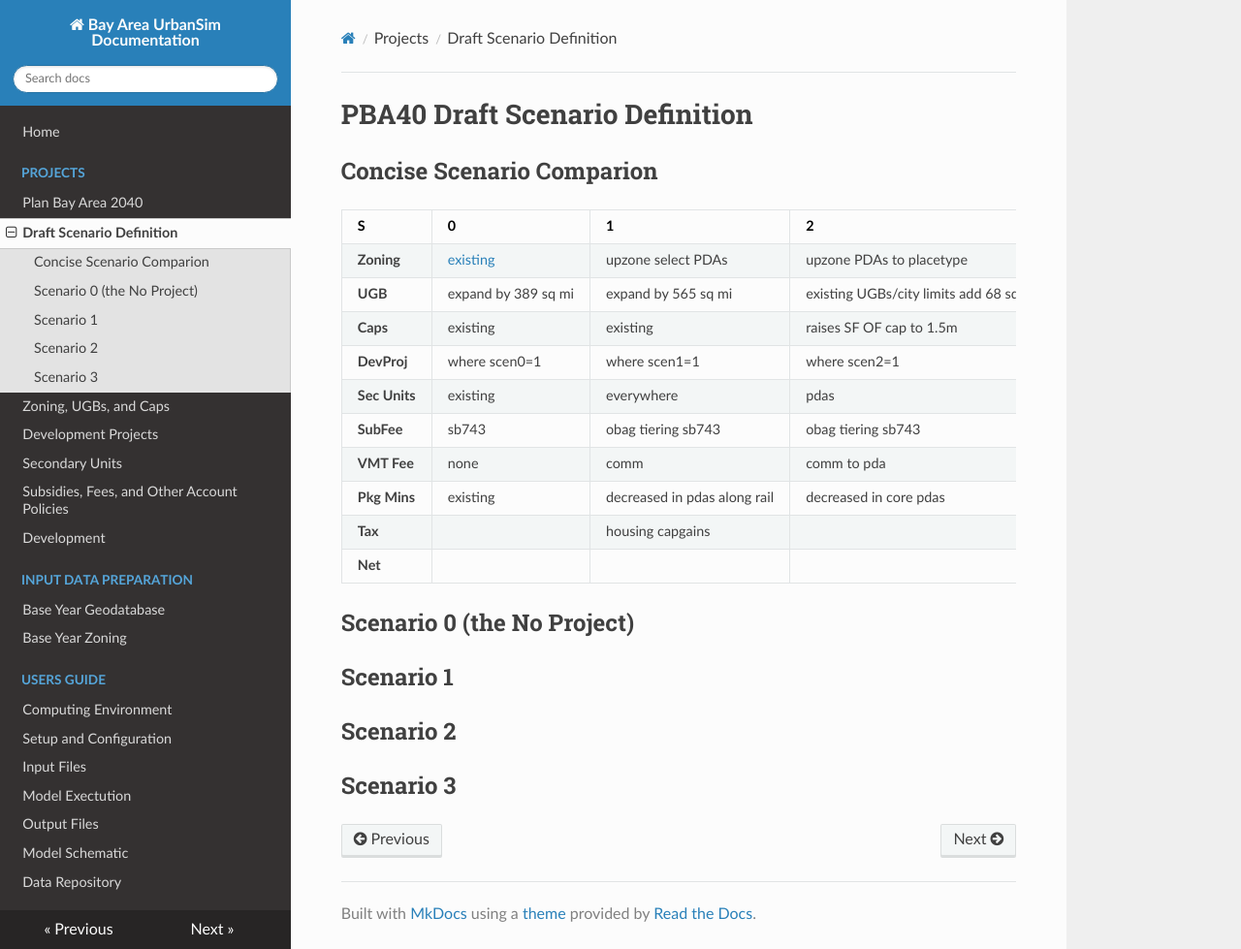
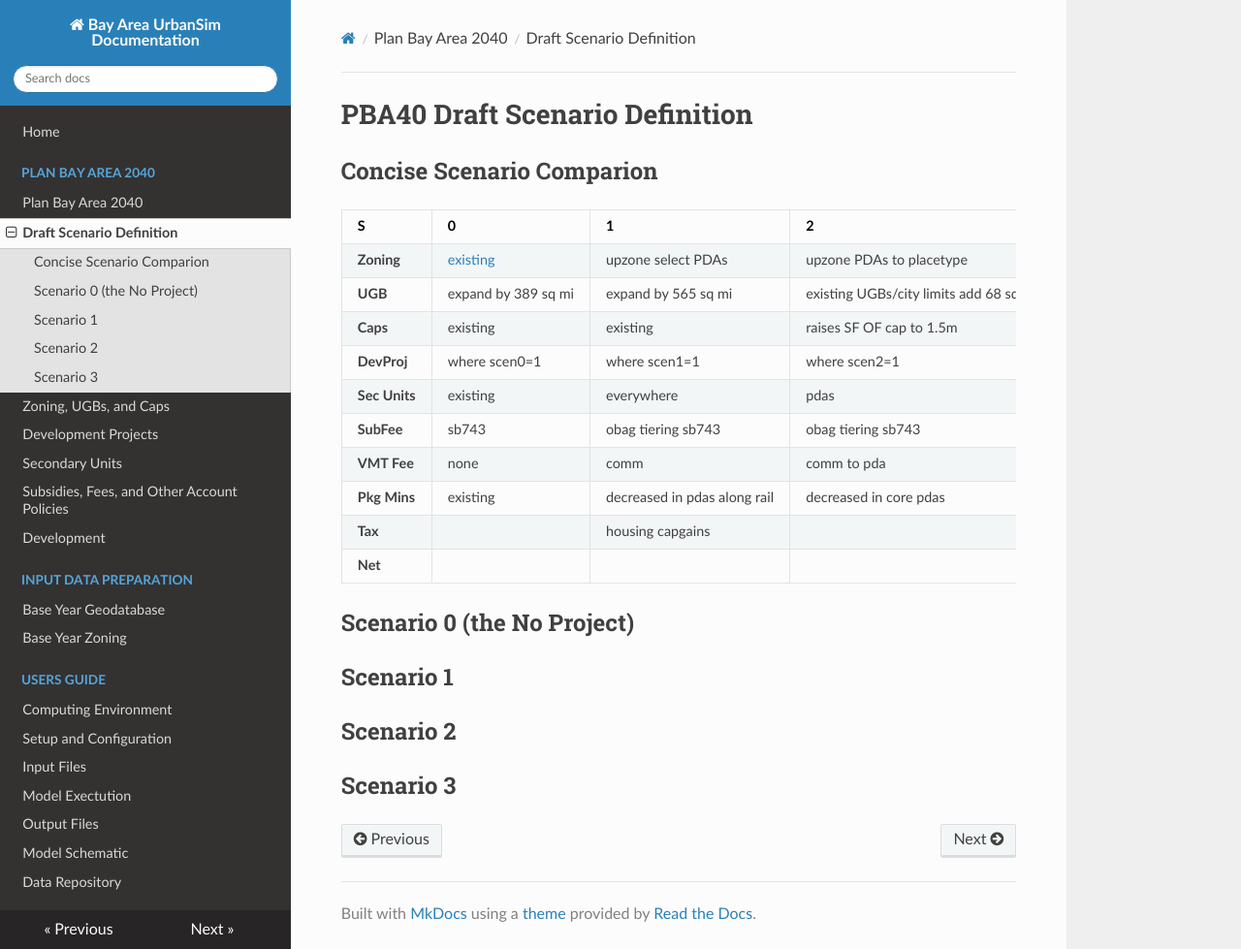
Before and after one commit to BayAreaMetro/baus_docs2, an MkDocs documentation site: the page built from docs/pba40/scenarios_def_pba40.md, in a window 1280 px wide and 979 px high. Shown: the whole window at 97% size. Built offline with MkDocs 1.6.1, drawn with Linux system fonts in a browser that asks for light colours; nearby versions of some CDN libraries; old or Windows-style settings are respelled for this version of MkDocs.

Commit message:
claen up

```diff
--- a/mkdocs.yml
+++ b/mkdocs.yml
@@ -1,9 +1,9 @@
 site_name: Bay Area UrbanSim Documentation
 pages:
 - Home: index.md
-- Projects:
+- Plan Bay Area 2040:
     - 'Plan Bay Area 2040': 'pba40/pba40.md'
-    - 'Draft Scenario Definition': 'pba40/scenarios_def_pba2040.md'
+    - 'Draft Scenario Definition': 'pba40/scenarios_def_pba40.md'
     - 'Zoning, UGBs, and Caps': 'pba40/zoning_pba40.md'
     - 'Development Projects' : 'pba40/devproj_pba40.md'
     - 'Secondary Units': 'pba40/secondunits_pba40.md'
```
Also changed, not shown: docs/pba40/scenarios_def_pba40.md (renamed from docs/pba40/scenarios_def_pba2040.md).
